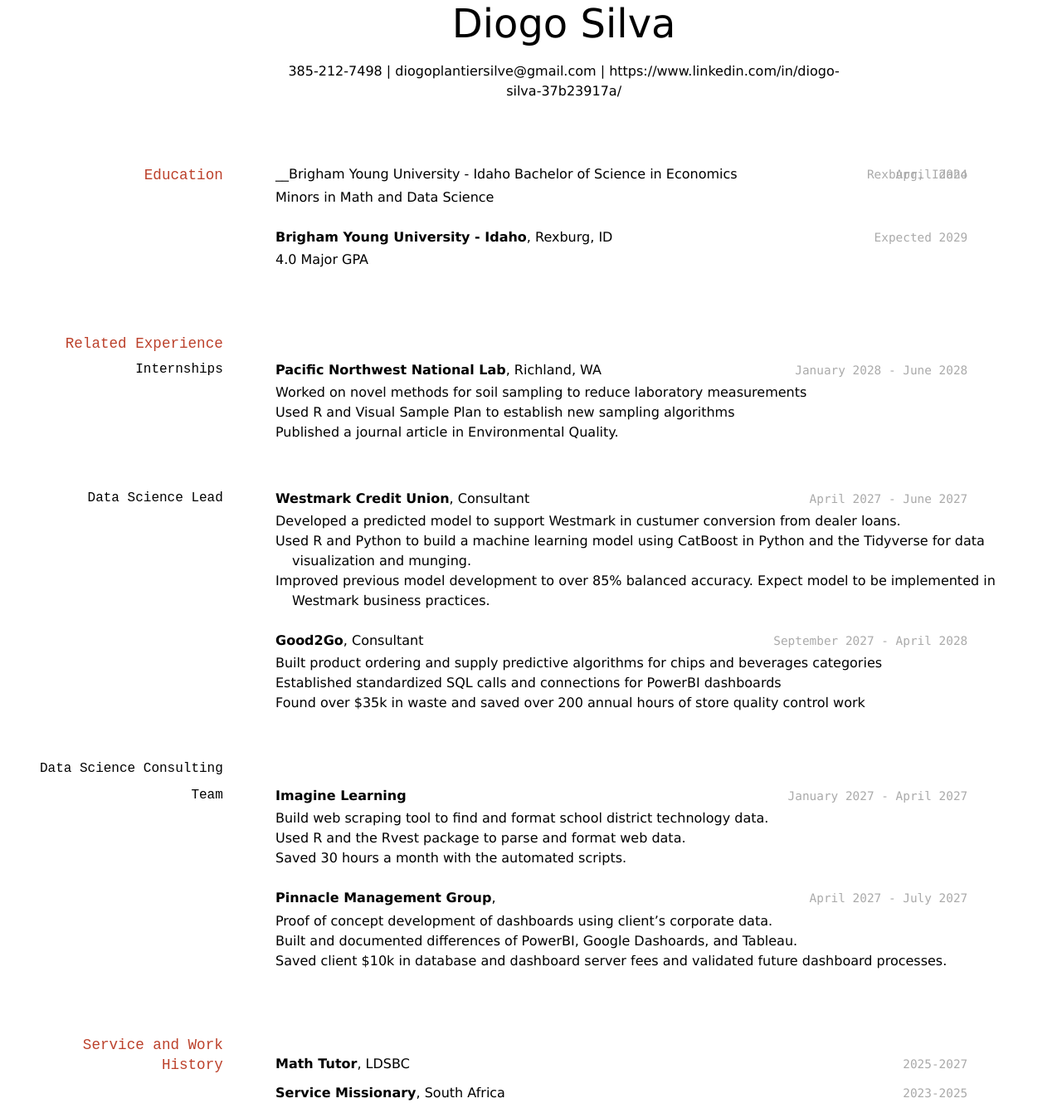
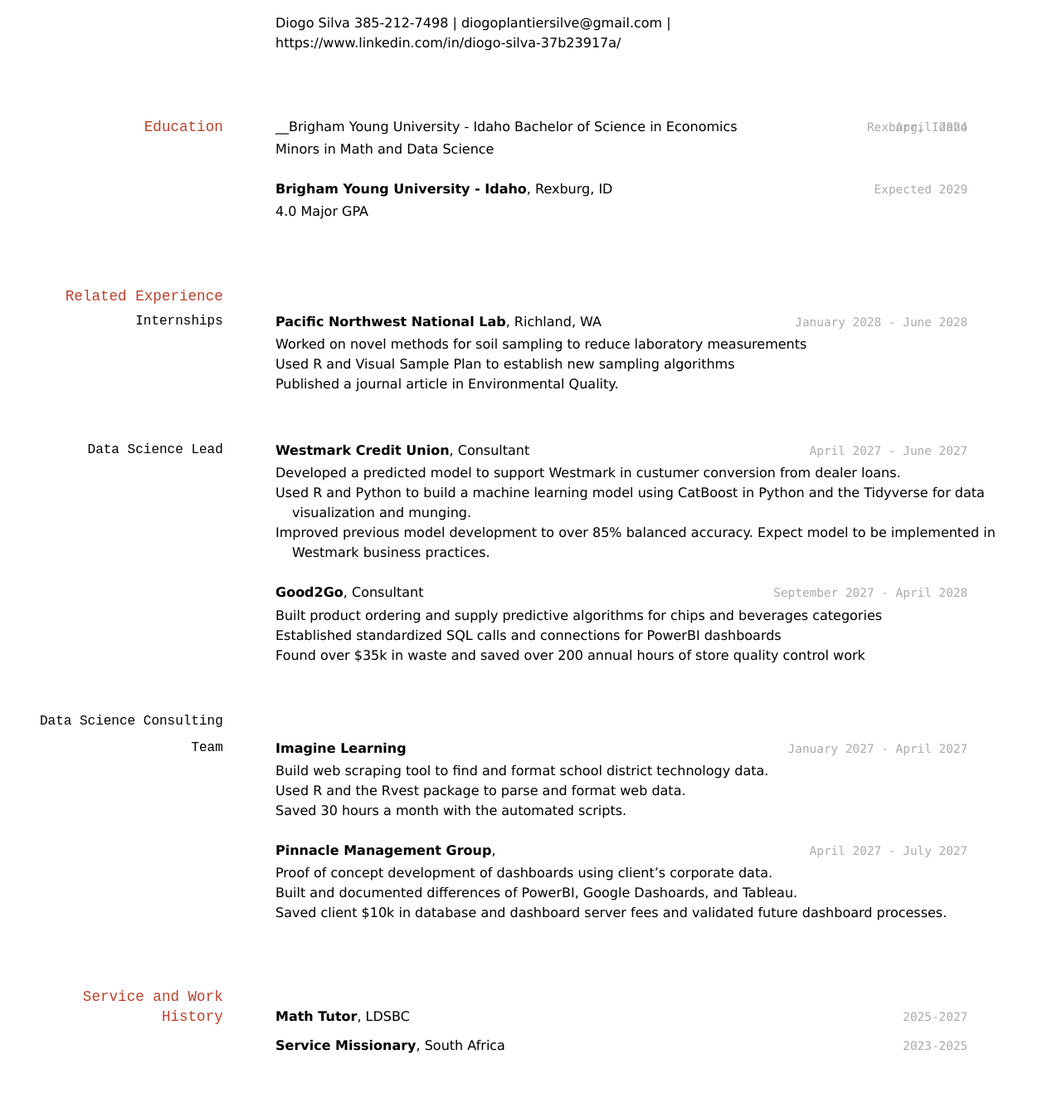
Before and after one commit to byuids-resumes/Silva-Resume, a Jekyll site: the page built from docs/index.md, in a window 1280 px wide. Shown: the whole page at 83% size. Built offline with Jekyll 4.4.1, drawn with Linux system fonts in a browser that asks for light colours; after the commit the page ends 1283 px from its top, so only the background shows below that.

Commit message:
Update index.md

```diff
--- a/docs/index.md
+++ b/docs/index.md
@@ -2,8 +2,8 @@
 layout: cv
 title: Diogo Silva
 ---
-<font size="1000"> <p align="center"> Diogo Silva </p> </font>
-<p align="center">385-212-7498 | diogoplantiersilve@gmail.com | https://www.linkedin.com/in/diogo-silva-37b23917a/ </p>
+Diogo Silva
+385-212-7498 | diogoplantiersilve@gmail.com | https://www.linkedin.com/in/diogo-silva-37b23917a/
 
 
 <!-- https://www.monique.tech/the-art-of-markdown -->
```
